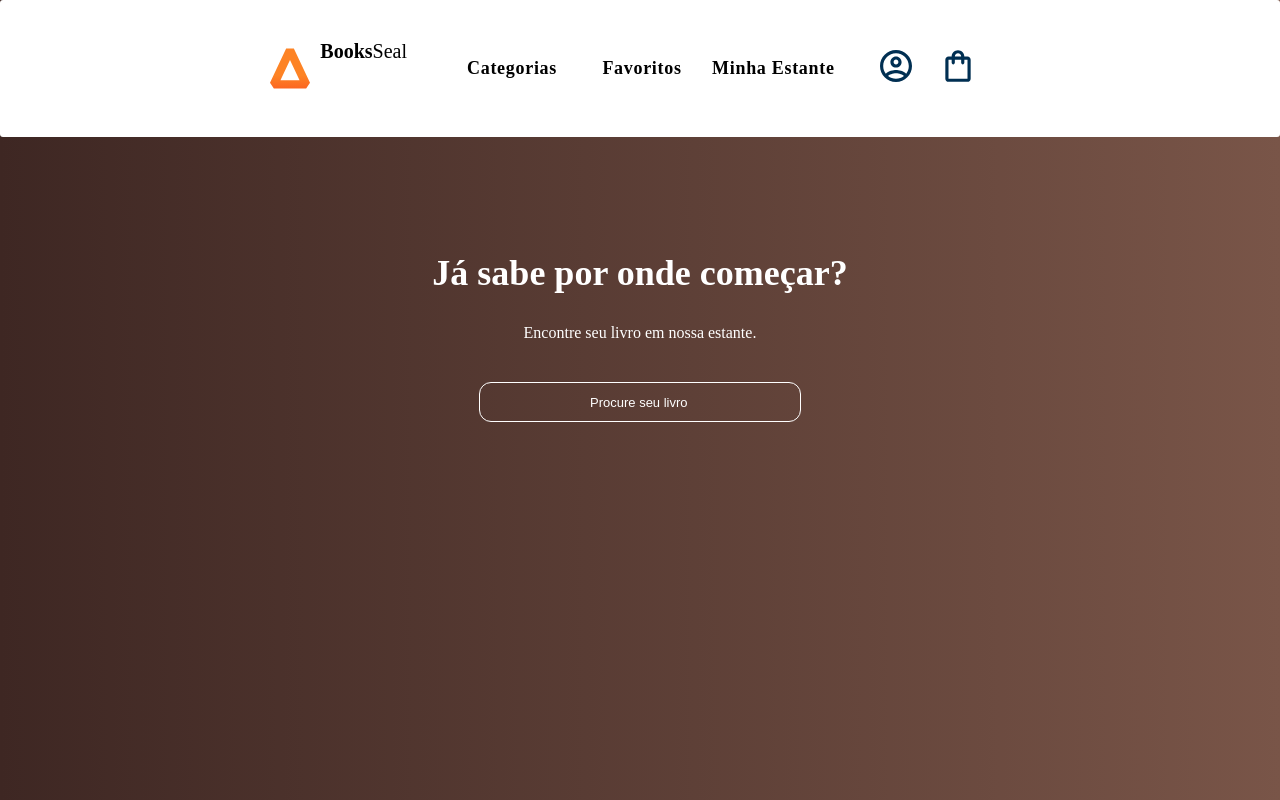
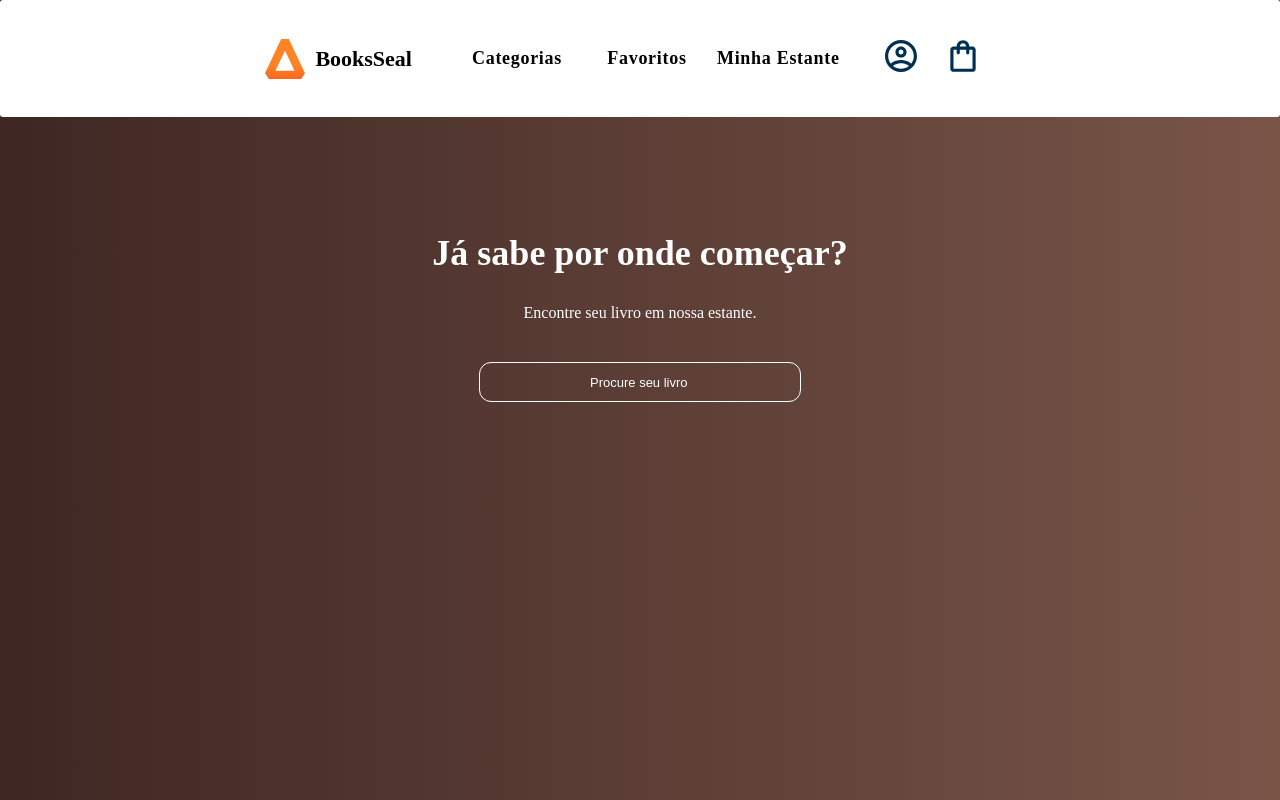
Before and after one commit to Kauapy/venda-livros, a React (Create React App) app: page / in a window 1280 px wide. Shown: the top 800 px of the page. Built offline with nearby package versions, Linux system fonts and the light colour scheme; a web font is replaced by a local one.

Commit message:
Adicionar react-router-dom e configurar rotas básicas para navegação

```diff
--- a/package.json
+++ b/package.json
@@ -11,6 +11,7 @@
     "nodemon": "^3.1.10",
     "react": "^19.1.1",
     "react-dom": "^19.1.1",
+    "react-router-dom": "^7.13.0",
     "react-scripts": "5.0.1",
     "styled-components": "^6.1.19",
     "web-vitals": "^2.1.4"
@@ -49,6 +50,5 @@
   "license": "ISC",
   "bugs": {
     "url": "https://github.com/Kauapy/venda-livros/issues"
-  },
-  "homepage": "https://github.com/Kauapy/venda-livros#readme"
+  }
 }
--- a/src/componentes/header/header.jsx
+++ b/src/componentes/header/header.jsx
@@ -3,6 +3,7 @@ import logo from "../../imgs/logo.svg";
 import perfil from "../../imgs/perfil.svg";
 import carrinho from "../../imgs/sacola.svg";
 import styled from "styled-components";
+import { Link } from "react-router-dom";
 
 const textoOpcoes = ["Categorias", "Favoritos", "Minha Estante"];
 const icones = [perfil, carrinho];
@@ -16,7 +17,7 @@ const Icones = styled.ul`
   display: flex;
   align-items: center;
   font-weight: 600;
-`
+`;
 
 const OpcaoAtivo = styled.li`
   min-width: 120px;
@@ -29,25 +30,50 @@ const OpcaoAtivo = styled.li`
   height: 100%;
   padding: 0 5px;
   cursor: pointer;
-`
+  text-decoration: none;
+
+  a {
+    text-decoration: none;
+    color: inherit;
+    font-weight: 600;
+  }
+`;
+
+const LogoLink = styled(Link)`
+  text-decoration: none;
+  color: inherit;
+  font-size: 22px;
+  font-weight: bold;
+  display: flex;
+  align-items: center;
+
+  &:hover {
+    color: #ff6600;
+    transition: color 0.3s ease-out;
+  }
+`;
 
 const ImgLogo = styled.img`
   margin-right: 10px;
-`
+`;
 
 function header() {
   return (
     <div className="app-header">
       <div className="logo">
-        <ImgLogo src={logo} alt="logo"></ImgLogo>
-        <p>
-          <b>Books</b>Seal
-        </p>
+        <LogoLink to="/">
+          <ImgLogo src={logo} alt="logo" />
+          <p>
+            <b>Books</b>Seal
+          </p>
+        </LogoLink>
         <Icones>
           {textoOpcoes.map((texto) => {
             return (
-              <OpcaoAtivo>
-                <p>{texto}</p>
+              <OpcaoAtivo key={texto}>
+                <Link to={`/${texto.toLowerCase().replace(" ", "-")}`}>
+                  {texto}
+                </Link>
               </OpcaoAtivo>
             );
           })}
--- a/src/index.js
+++ b/src/index.js
@@ -1,3 +1,4 @@
+import { BrowserRouter, Routes, Route } from 'react-router-dom'
 import React from 'react';
 import ReactDOM from 'react-dom/client';
 import App from './App';
@@ -29,7 +30,12 @@ const root = ReactDOM.createRoot(document.getElementById('root'));
 root.render(
   <React.StrictMode>
     <GlobalStyle />
-    <App />
+    <BrowserRouter>
+      <Routes>
+        <Route path="/favoritos" element={<p>Oi</p>} />
+        <Route path="/" element={<App />} />
+      </Routes>
+    </BrowserRouter>
   </React.StrictMode>
 );
 
```
Also changed, not shown: 1 other file (tests, documents, lock files or other folders).
